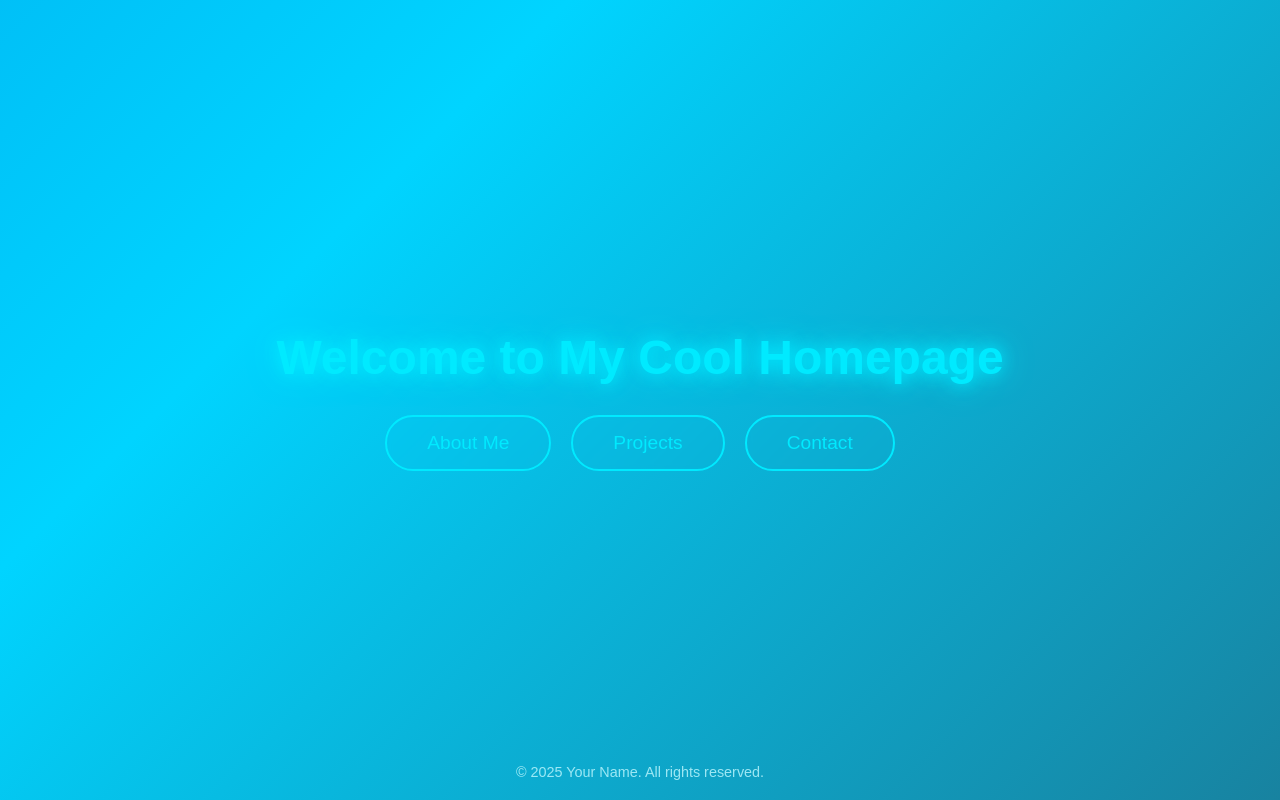
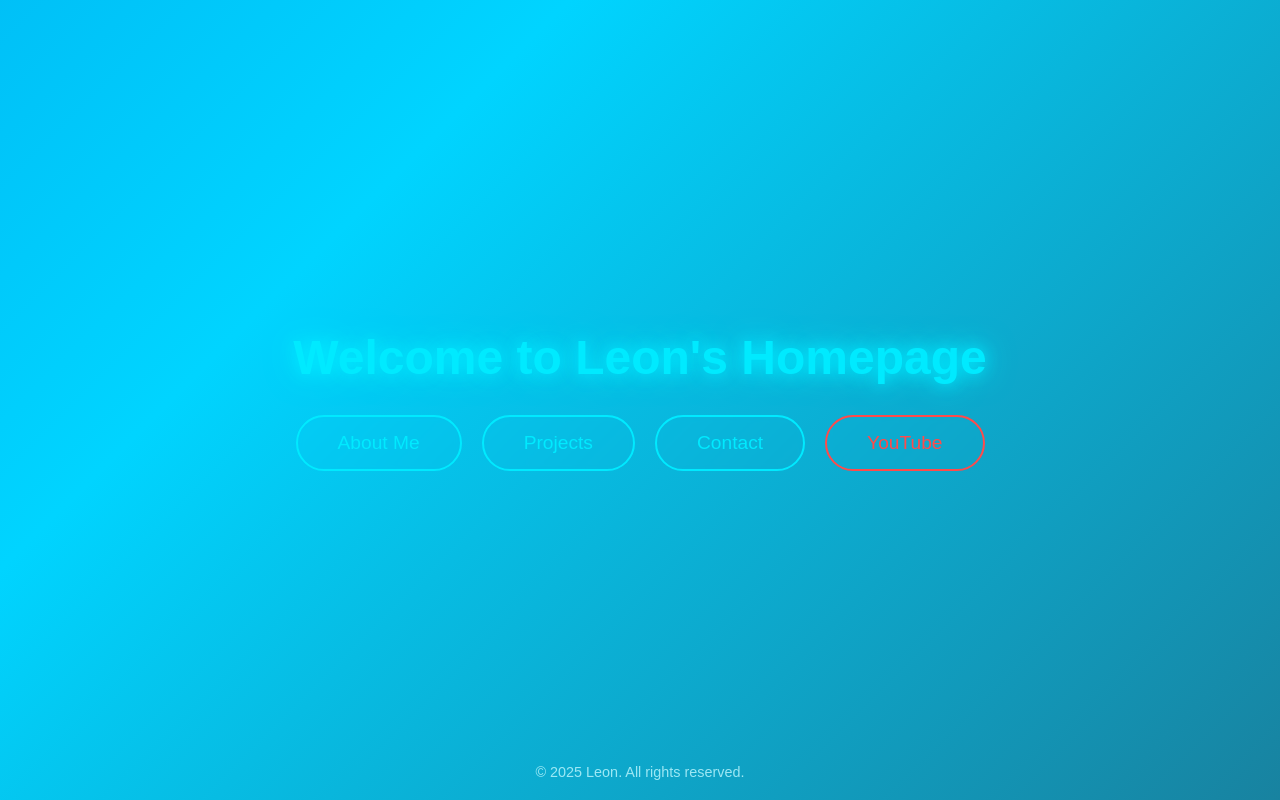
Before and after one commit to leongamingMC/leongamingMC.github.io, a plain HTML site: page index.html in a window 1280 px wide. Drawn offline with Linux system fonts and the light colour scheme.

Commit message:
Update index.html

```diff
--- a/index.html
+++ b/index.html
@@ -3,7 +3,7 @@
 <head>
   <meta charset="UTF-8" />
   <meta name="viewport" content="width=device-width, initial-scale=1.0" />
-  <title>My Cool Homepage</title>
+  <title>Leon's Homepage</title>
   <style>
     /* Reset default browser styles */
     * {
@@ -30,15 +30,9 @@
 
     /* Animated gradient background */
     @keyframes gradientShift {
-      0% {
-        background-position: 0% 50%;
-      }
-      50% {
-        background-position: 100% 50%;
-      }
-      100% {
-        background-position: 0% 50%;
-      }
+      0% { background-position: 0% 50%; }
+      50% { background-position: 100% 50%; }
+      100% { background-position: 0% 50%; }
     }
 
     h1 {
@@ -69,6 +63,19 @@
       overflow: hidden;
       transition: 0.3s;
       backdrop-filter: blur(3px);
+    }
+
+    /* YouTube-specific style */
+    a.youtube {
+      color: #ff4b4b;
+      border-color: #ff4b4b;
+    }
+
+    a.youtube:hover {
+      background: #ff4b4b;
+      color: #fff;
+      box-shadow: 0 0 25px #ff4b4b, 0 0 50px #ff4b4b;
+      transform: translateY(-3px);
     }
 
     a.button::before {
@@ -104,14 +111,16 @@
   </style>
 </head>
 <body>
-  <h1>Welcome to My Cool Homepage</h1>
+  <h1>Welcome to Leon's Homepage</h1>
 
   <div class="button-container">
     <a href="about.html" class="button">About Me</a>
     <a href="projects.html" class="button">Projects</a>
     <a href="contact.html" class="button">Contact</a>
+    <!-- YouTube button -->
+    <a href="https://www.youtube.com/" target="_blank" class="button youtube">YouTube</a>
   </div>
 
-  <footer>© 2025 Your Name. All rights reserved.</footer>
+  <footer>© 2025 Leon. All rights reserved.</footer>
 </body>
 </html>
```
